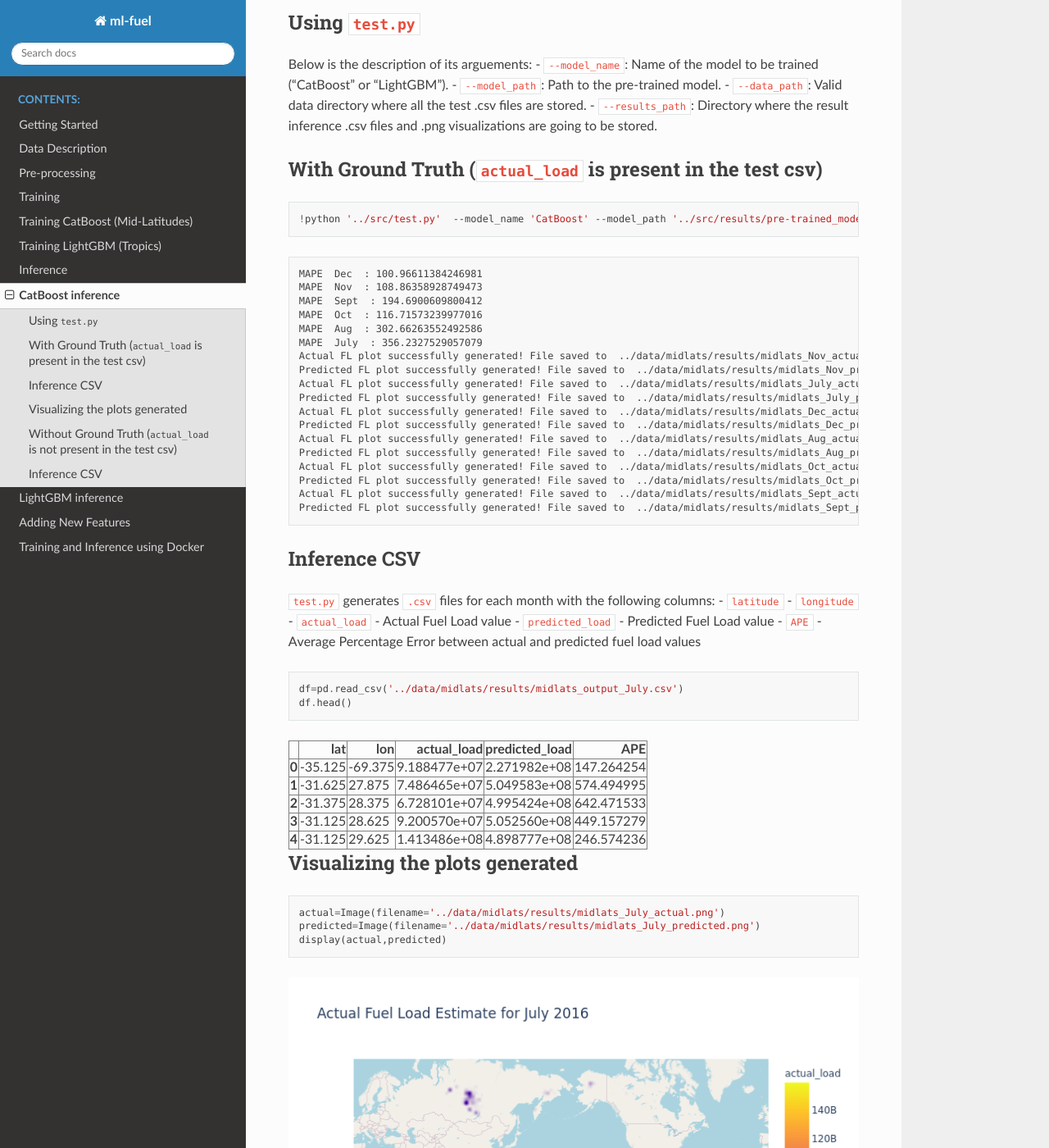
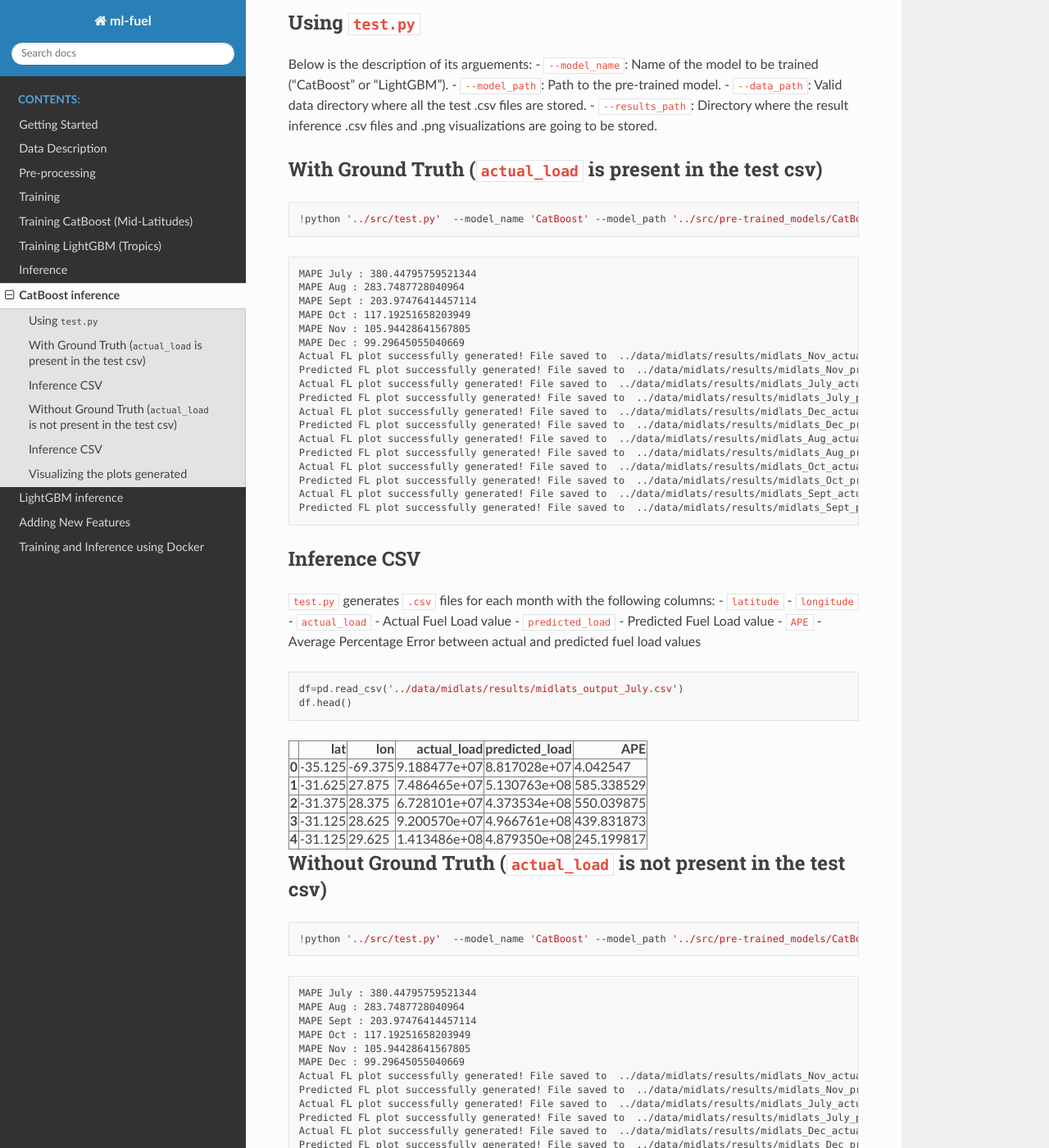
Before and after one commit to ecmwf-projects/ai-vegetation-fuel, a Sphinx documentation site: the page built from docs/CatBoost_inference.rst, in a window 1280 px wide and 1400 px high, scrolled down 380 px. Shown: the whole window at 82% size. Built offline with Sphinx 7.4.7 and the Read the Docs theme 2.0.0, drawn with Linux system fonts in a browser that asks for light colours; some of the changed text lies outside the part shown.

Commit message:
updated inference examples

```diff
--- a/docs/CatBoost_inference.rst
+++ b/docs/CatBoost_inference.rst
@@ -12,7 +12,7 @@
     import pandas as pd
     import numpy as np
     from joblib import dump, load
-    from IPython.display import Image, display
+    from IPython.display import Image, display, HTML
 
 Using ``test.py``
 ~~~~~~~~~~~~~~~~~
@@ -29,29 +29,29 @@
 
 .. code:: ipython3
 
-    !python '../src/test.py'  --model_name 'CatBoost' --model_path '../src/results/pre-trained_models/CatBoost.joblib' --data_path '../data/infer_midlats'  --results_path '../data/midlats/results'
+    !python '../src/test.py'  --model_name 'CatBoost' --model_path '../src/pre-trained_models/CatBoost.joblib' --data_path '../data/infer_midlats'  --results_path '../data/midlats/results'
 
 
 .. parsed-literal::
 
-    MAPE  Dec  : 100.96611384246981
-    MAPE  Nov  : 108.86358928749473
-    MAPE  Sept  : 194.6900609800412
-    MAPE  Oct  : 116.71573239977016
-    MAPE  Aug  : 302.66263552492586
-    MAPE  July  : 356.2327529057079
-    Actual FL plot successfully generated! File saved to  ../data/midlats/results/midlats_Nov_actual.png
-    Predicted FL plot successfully generated! File saved to  ../data/midlats/results/midlats_Nov_predicted.png
-    Actual FL plot successfully generated! File saved to  ../data/midlats/results/midlats_July_actual.png
-    Predicted FL plot successfully generated! File saved to  ../data/midlats/results/midlats_July_predicted.png
-    Actual FL plot successfully generated! File saved to  ../data/midlats/results/midlats_Dec_actual.png
-    Predicted FL plot successfully generated! File saved to  ../data/midlats/results/midlats_Dec_predicted.png
-    Actual FL plot successfully generated! File saved to  ../data/midlats/results/midlats_Aug_actual.png
-    Predicted FL plot successfully generated! File saved to  ../data/midlats/results/midlats_Aug_predicted.png
-    Actual FL plot successfully generated! File saved to  ../data/midlats/results/midlats_Oct_actual.png
-    Predicted FL plot successfully generated! File saved to  ../data/midlats/results/midlats_Oct_predicted.png
-    Actual FL plot successfully generated! File saved to  ../data/midlats/results/midlats_Sept_actual.png
-    Predicted FL plot successfully generated! File saved to  ../data/midlats/results/midlats_Sept_predicted.png
+    MAPE July : 380.44795759521344
+    MAPE Aug : 283.7487728040964
+    MAPE Sept : 203.97476414457114
+    MAPE Oct : 117.19251658203949
+    MAPE Nov : 105.94428641567805
+    MAPE Dec : 99.29645055040669
+    Actual FL plot successfully generated! File saved to  ../data/midlats/results/midlats_Nov_actual.html
+    Predicted FL plot successfully generated! File saved to  ../data/midlats/results/midlats_Nov_predicted.html
+    Actual FL plot successfully generated! File saved to  ../data/midlats/results/midlats_July_actual.html
+    Predicted FL plot successfully generated! File saved to  ../data/midlats/results/midlats_July_predicted.html
+    Actual FL plot successfully generated! File saved to  ../data/midlats/results/midlats_Dec_actual.html
+    Predicted FL plot successfully generated! File saved to  ../data/midlats/results/midlats_Dec_predicted.html
+    Actual FL plot successfully generated! File saved to  ../data/midlats/results/midlats_Aug_actual.html
+    Predicted FL plot successfully generated! File saved to  ../data/midlats/results/midlats_Aug_predicted.html
+    Actual FL plot successfully generated! File saved to  ../data/midlats/results/midlats_Oct_actual.html
+    Predicted FL plot successfully generated! File saved to  ../data/midlats/results/midlats_Oct_predicted.html
+    Actual FL plot successfully generated! File saved to  ../data/midlats/results/midlats_Sept_actual.html
+    Predicted FL plot successfully generated! File saved to  ../data/midlats/results/midlats_Sept_predicted.html
 
 
 Inference CSV
@@ -103,40 +103,40 @@
           <td>-35.125</td>
           <td>-69.375</td>
           <td>9.188477e+07</td>
-          <td>2.271982e+08</td>
-          <td>147.264254</td>
+          <td>8.817028e+07</td>
+          <td>4.042547</td>
         </tr>
         <tr>
           <th>1</th>
           <td>-31.625</td>
           <td>27.875</td>
           <td>7.486465e+07</td>
-          <td>5.049583e+08</td>
-          <td>574.494995</td>
+          <td>5.130763e+08</td>
+          <td>585.338529</td>
         </tr>
         <tr>
           <th>2</th>
           <td>-31.375</td>
           <td>28.375</td>
           <td>6.728101e+07</td>
-          <td>4.995424e+08</td>
-          <td>642.471533</td>
+          <td>4.373534e+08</td>
+          <td>550.039875</td>
         </tr>
         <tr>
           <th>3</th>
           <td>-31.125</td>
           <td>28.625</td>
           <td>9.200570e+07</td>
-          <td>5.052560e+08</td>
-          <td>449.157279</td>
+          <td>4.966761e+08</td>
+          <td>439.831873</td>
         </tr>
         <tr>
           <th>4</th>
           <td>-31.125</td>
           <td>29.625</td>
           <td>1.413486e+08</td>
-          <td>4.898777e+08</td>
-          <td>246.574236</td>
+          <td>4.879350e+08</td>
+          <td>245.199817</td>
         </tr>
       </tbody>
     </table>
@@ -144,52 +144,34 @@
 
 
 
-Visualizing the plots generated
-~~~~~~~~~~~~~~~~~~~~~~~~~~~~~~~
-
-.. code:: ipython3
-
-    actual=Image(filename='../data/midlats/results/midlats_July_actual.png')
-    predicted=Image(filename='../data/midlats/results/midlats_July_predicted.png')
-    display(actual,predicted)
-
-
-
-.. image:: _static/CatBoost_inference_8_0.png
-
-
-
-.. image:: _static/CatBoost_inference_8_1.png
-
-
 Without Ground Truth (``actual_load`` is not present in the test csv)
 ~~~~~~~~~~~~~~~~~~~~~~~~~~~~~~~~~~~~~~~~~~~~~~~~~~~~~~~~~~~~~~~~~~~~~
 
 .. code:: ipython3
 
-    !python '../src/test.py'  --model_name 'CatBoost' --model_path '../src/results/pre-trained_models/CatBoost.joblib' --data_path '../data/infer_midlats'  --results_path '../data/midlats/results'
+    !python '../src/test.py'  --model_name 'CatBoost' --model_path '../src/pre-trained_models/CatBoost.joblib' --data_path '../data/infer_midlats'  --results_path '../data/midlats/results'
 
 
 .. parsed-literal::
 
-    MAPE  Dec  : 100.96611384246981
-    MAPE  Nov  : 108.86358928749473
-    MAPE  Sept  : 194.6900609800412
-    MAPE  Oct  : 116.71573239977016
-    MAPE  Aug  : 302.66263552492586
-    MAPE  July  : 356.2327529057079
-    Actual FL plot successfully generated! File saved to  ../data/midlats/results/midlats_Nov_actual.png
-    Predicted FL plot successfully generated! File saved to  ../data/midlats/results/midlats_Nov_predicted.png
-    Actual FL plot successfully generated! File saved to  ../data/midlats/results/midlats_July_actual.png
-    Predicted FL plot successfully generated! File saved to  ../data/midlats/results/midlats_July_predicted.png
-    Actual FL plot successfully generated! File saved to  ../data/midlats/results/midlats_Dec_actual.png
-    Predicted FL plot successfully generated! File saved to  ../data/midlats/results/midlats_Dec_predicted.png
-    Actual FL plot successfully generated! File saved to  ../data/midlats/results/midlats_Aug_actual.png
-    Predicted FL plot successfully generated! File saved to  ../data/midlats/results/midlats_Aug_predicted.png
-    Actual FL plot successfully generated! File saved to  ../data/midlats/results/midlats_Oct_actual.png
-    Predicted FL plot successfully generated! File saved to  ../data/midlats/results/midlats_Oct_predicted.png
-    Actual FL plot successfully generated! File saved to  ../data/midlats/results/midlats_Sept_actual.png
-    Predicted FL plot successfully generated! File saved to  ../data/midlats/results/midlats_Sept_predicted.png
+    MAPE July : 380.44795759521344
+    MAPE Aug : 283.7487728040964
+    MAPE Sept : 203.97476414457114
+    MAPE Oct : 117.19251658203949
+    MAPE Nov : 105.94428641567805
+    MAPE Dec : 99.29645055040669
+    Actual FL plot successfully generated! File saved to  ../data/midlats/results/midlats_Nov_actual.html
+    Predicted FL plot successfully generated! File saved to  ../data/midlats/results/midlats_Nov_predicted.html
+    Actual FL plot successfully generated! File saved to  ../data/midlats/results/midlats_July_actual.html
+    Predicted FL plot successfully generated! File saved to  ../data/midlats/results/midlats_July_predicted.html
+    Actual FL plot successfully generated! File saved to  ../data/midlats/results/midlats_Dec_actual.html
+    Predicted FL plot successfully generated! File saved to  ../data/midlats/results/midlats_Dec_predicted.html
+    Actual FL plot successfully generated! File saved to  ../data/midlats/results/midlats_Aug_actual.html
+    Predicted FL plot successfully generated! File saved to  ../data/midlats/results/midlats_Aug_predicted.html
+    Actual FL plot successfully generated! File saved to  ../data/midlats/results/midlats_Oct_actual.html
+    Predicted FL plot successfully generated! File saved to  ../data/midlats/results/midlats_Oct_predicted.html
+    Actual FL plot successfully generated! File saved to  ../data/midlats/results/midlats_Sept_actual.html
+    Predicted FL plot successfully generated! File saved to  ../data/midlats/results/midlats_Sept_predicted.html
 
 
 Inference CSV
@@ -236,40 +218,40 @@
           <td>-35.125</td>
           <td>-69.375</td>
           <td>9.188477e+07</td>
-          <td>2.271982e+08</td>
-          <td>147.264254</td>
+          <td>8.817028e+07</td>
+          <td>4.042547</td>
         </tr>
         <tr>
           <th>1</th>
           <td>-31.625</td>
           <td>27.875</td>
           <td>7.486465e+07</td>
-          <td>5.049583e+08</td>
-          <td>574.494995</td>
+          <td>5.130763e+08</td>
+          <td>585.338529</td>
         </tr>
         <tr>
           <th>2</th>
           <td>-31.375</td>
           <td>28.375</td>
           <td>6.728101e+07</td>
-          <td>4.995424e+08</td>
-          <td>642.471533</td>
+          <td>4.373534e+08</td>
+          <td>550.039875</td>
         </tr>
         <tr>
           <th>3</th>
           <td>-31.125</td>
           <td>28.625</td>
           <td>9.200570e+07</td>
-          <td>5.052560e+08</td>
-          <td>449.157279</td>
+          <td>4.966761e+08</td>
+          <td>439.831873</td>
         </tr>
         <tr>
           <th>4</th>
           <td>-31.125</td>
           <td>29.625</td>
           <td>1.413486e+08</td>
-          <td>4.898777e+08</td>
-          <td>246.574236</td>
+          <td>4.879350e+08</td>
+          <td>245.199817</td>
         </tr>
       </tbody>
     </table>
@@ -277,15 +259,8 @@
 
 
 
-.. code:: ipython3
+Visualizing the plots generated
+~~~~~~~~~~~~~~~~~~~~~~~~~~~~~~~
 
-    ### Visualizing the plots generated
-
-.. code:: ipython3
-
-    predicted=Image(filename='../data/midlats/results/midlats_July_predicted.png')
-    display(predicted)
-
-
-
-.. image:: _static/CatBoost_inference_14_0.png
+The plots are stored as html files that can be zoomed in upto the
+resolution of the data to view the predicted and actual values
```
Also changed, not shown: docs/LightGBM_inference.rst (+60 -86 lines).
